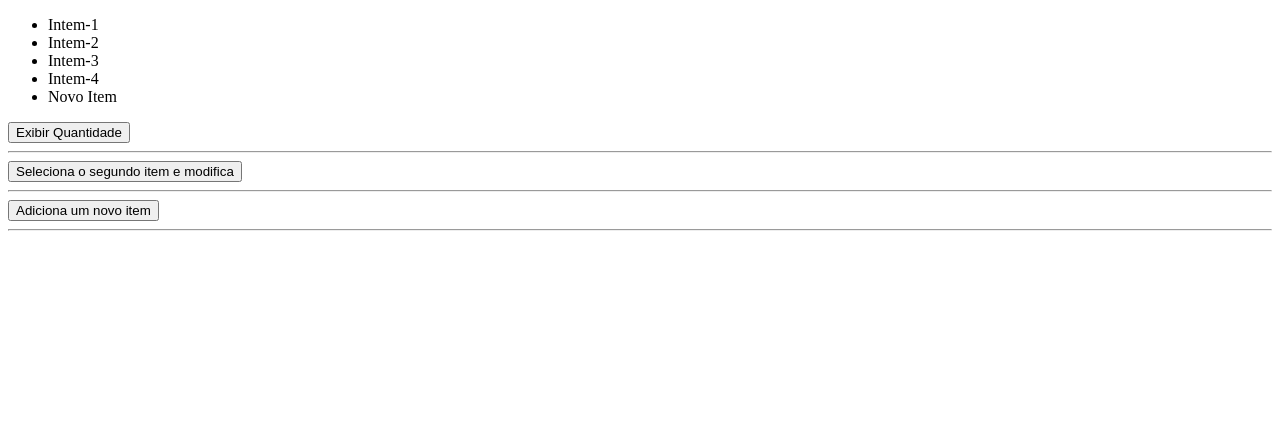
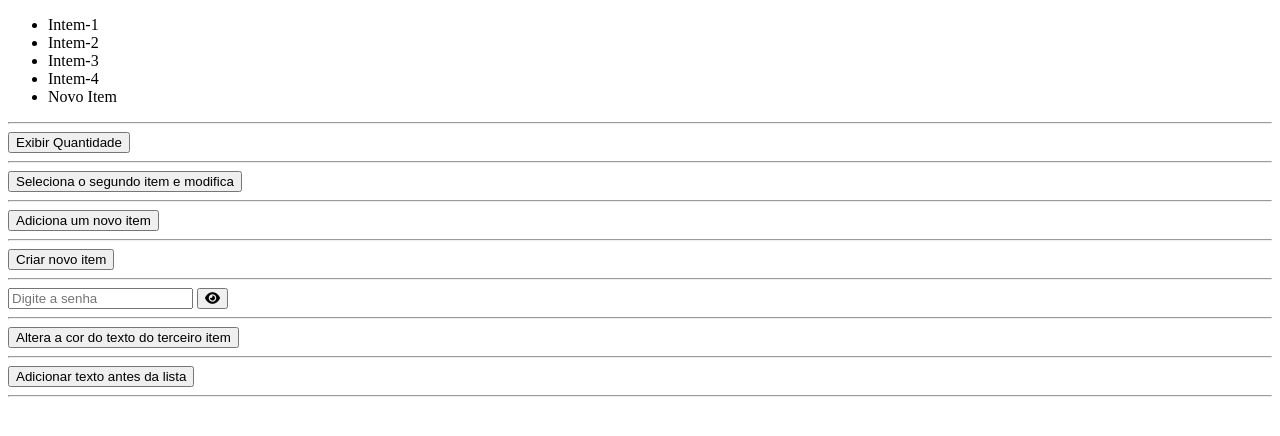
Before and after one commit to Guisquaresma/Exercicios-JS-DOM-Parte2, a plain HTML site: page index.html in a window 1280 px wide. Both pictures are taken after a click on the button "Adiciona um novo item". Drawn offline with Linux system fonts and the light colour scheme.

Commit message:
Atualização

```diff
--- a/index.html
+++ b/index.html
@@ -5,6 +5,9 @@
     <meta charset="UTF-8">
     <meta name="viewport" content="width=device-width, initial-scale=1.0">
     <title>Exercicios JS DOM - Parte 2</title>
+
+    <link rel="stylesheet" href="https://cdnjs.cloudflare.com/ajax/libs/font-awesome/6.0.0-beta3/css/all.min.css">
+
 </head>
 
 <body>
@@ -15,10 +18,16 @@
             <li>Intem-3</li>
             <li>Intem-4</li>
         </ul>
+        <hr>
     </section>
     <button onclick="quantidade()">Exibir Quantidade</button><hr>
     <button onclick="alteraTexto()">Seleciona o segundo item e modifica</button><hr>
-    <button onclick="novoItem ()">Adiciona um novo item</button><hr>
+    <button onclick="novoItem()">Adiciona um novo item</button><hr>
+    <button onclick="adicionarItem()">Criar novo item</button><hr>
+    <input type="password" placeholder="Digite a senha">
+    <button onclick="verSenha ()"><i class="fas fa-eye"></i></button><hr>
+    <button onclick="alterarCor ()">Altera a cor do texto do terceiro item</button><hr>
+    <button onclick="antes ()">Adicionar texto antes da lista</button><hr>
 
     <script src="script.js"></script>
 </body>
--- a/script.js
+++ b/script.js
@@ -13,7 +13,35 @@ let alteraTexto = () => {
 
 // 3ª
 let novoItem = () => {
-    const adicionarItem = document.createElement('li');
-    adicionarItem.innerHTML += "Novo Item";
-    minhaLista.appendChild(adicionarItem);
+    minhaLista.innerHTML += "<li>Novo Item</li>";
 }
+
+// 4ª
+function adicionarItem () {
+    let criar = document.createElement('li');
+    criar.innerHTML = "Item Criado Dinamicamente";
+    minhaLista.appendChild(criar);
+}
+
+// 5ª
+let senha = document.querySelector('input');
+
+function verSenha() {
+    if (senha.getAttribute('type') === 'password') {
+        senha.setAttribute('type', 'text');
+    } else {
+        senha.setAttribute('type', 'password');
+    }
+}
+
+// 6ª
+let alterarCor = () => {
+    minhaLista.children[2].style.color = "blue";
+    minhaLista.children[3].style.fontWeight = "bold";
+}
+
+// 7ª
+let antes = () => {
+    minhaLista.before("<< Antes da lista >>");
+    minhaLista.after("<< Depois da Lista >>");
+}
```
